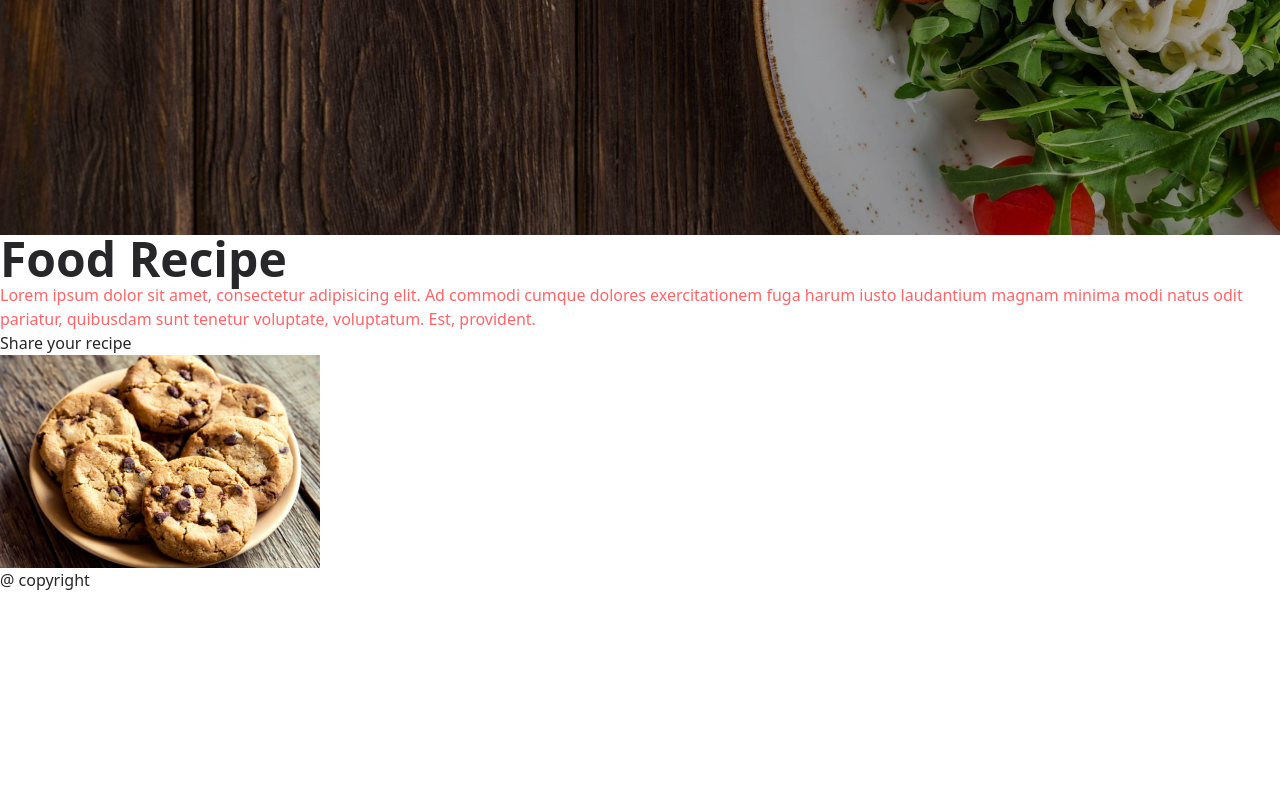
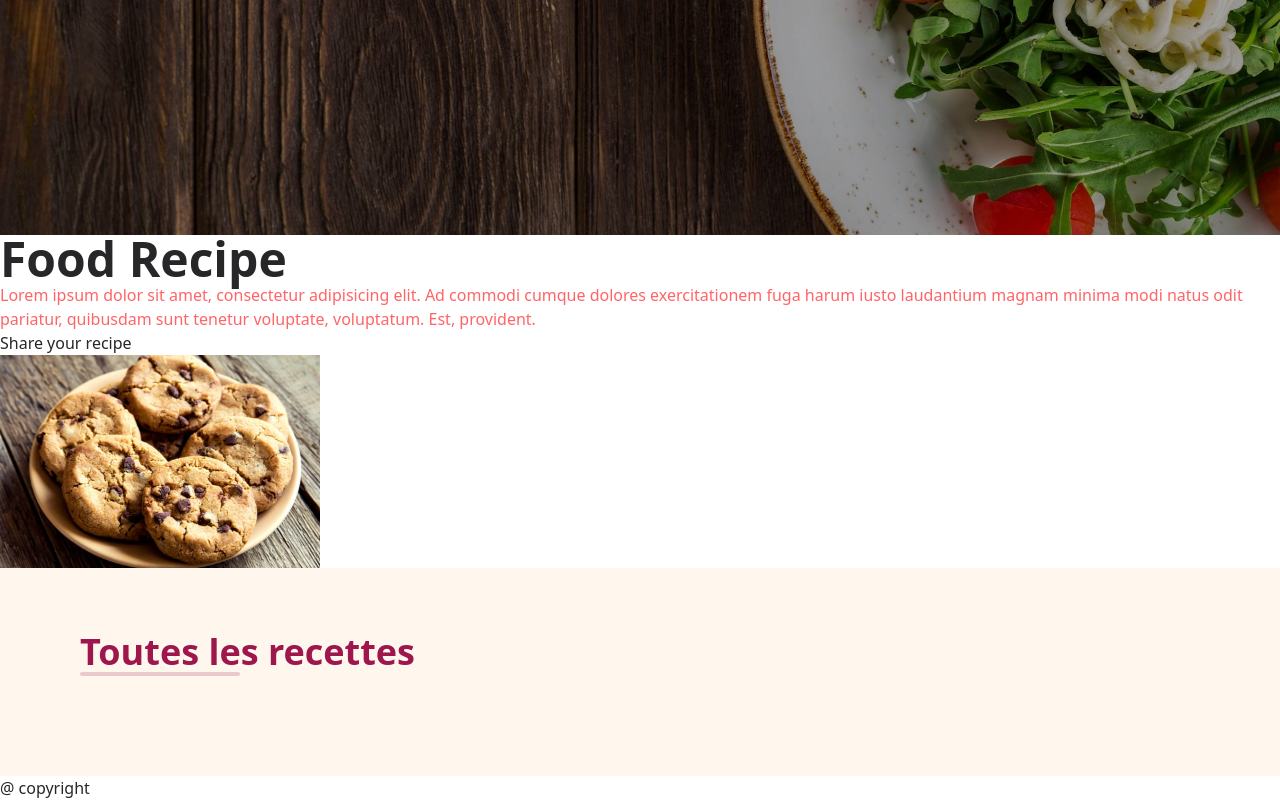
Before and after one commit to 19946-Dresden-St/cooking-recipes, a React (Vite) app in the folder frontend/food-blog-app/: page /favRecipe in a window 1280 px wide. Shown: the part 617-1417 px from the top of the page. Before the commit the page ends 1209 px from the top, so only its background shows below. Built offline with nearby package versions, Linux system fonts and the light colour scheme; a web font is replaced by a local one.

Commit message:
Enhances home page recipe section
Improves the visual appeal and structure of the recipe list section on the home page.

Adds a secondary background color and adjusts the layout for better readability.
Introduces a heading with a decorative underline to highlight the section.

```diff
--- a/frontend/food-blog-app/src/index.css
+++ b/frontend/food-blog-app/src/index.css
@@ -41,4 +41,8 @@
     h1 {
         @apply text-4xl md:text-5xl font-extrabold;
     }
+
+    h2 {
+        @apply text-primary text-3xl md:text-4xl font-extrabold;
+    }
 }
--- a/frontend/food-blog-app/src/pages/Home.jsx
+++ b/frontend/food-blog-app/src/pages/Home.jsx
@@ -74,9 +74,20 @@ export default function Home() {
                 )
             }
 
-            <div id="recipesList" className="recipe">
-                <RecipeItems />
-            </div>
+            <section id="recipesList" className="bg-secondary py-16">
+                <div className="mx-auto max-w-6xl px-4">
+
+                    <h2 className="mb-10">
+                        <span className="relative inline-block">
+                            Toutes les recettes
+                            <span className="absolute left-0 -bottom-1 h-1 w-40 bg-primary/20 rounded-full" />
+                        </span>
+                    </h2>
+
+                    <RecipeItems />
+                </div>
+            </section>
+
         </>
     )
 }
```
